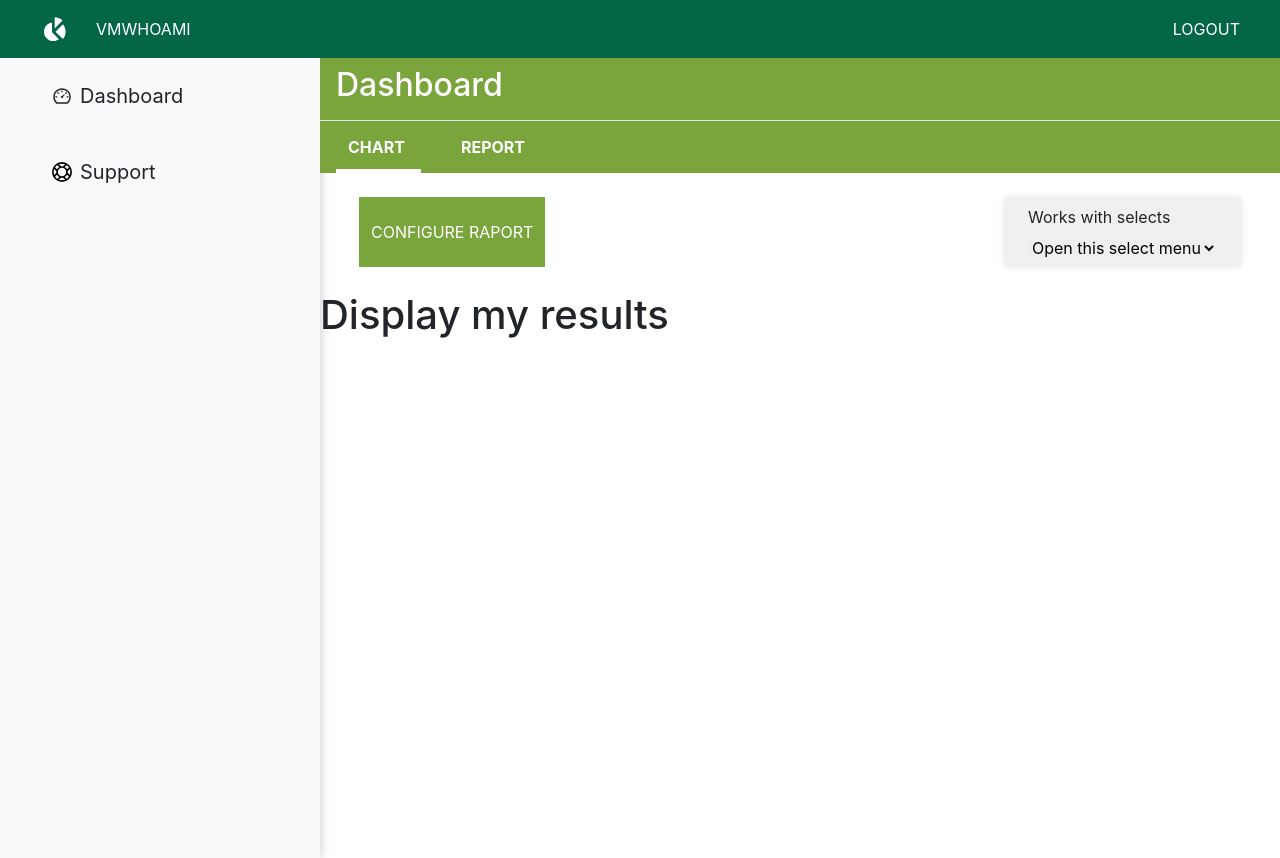
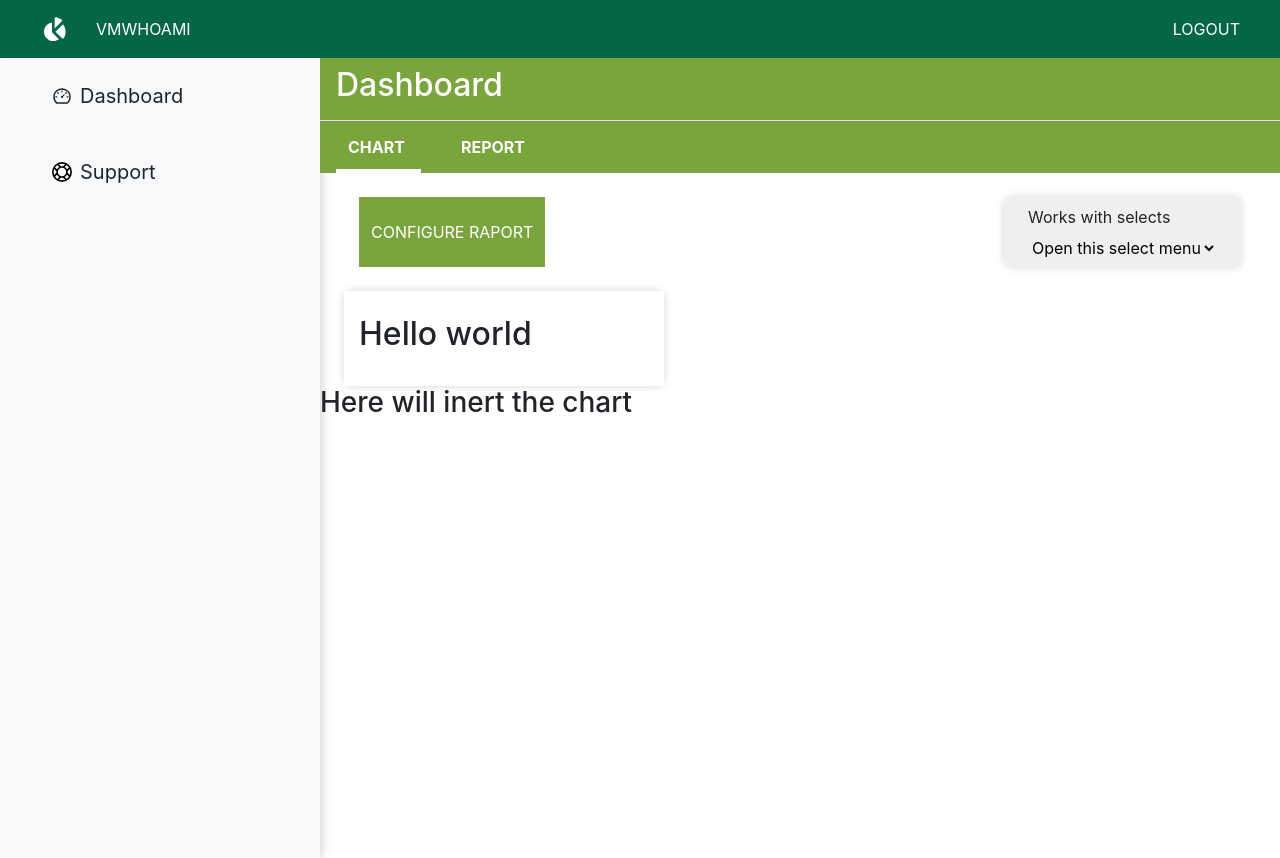
Before and after one commit to vmwhoami/admin_ui_maib, a React (Create React App) app: page / in a window 1280 px wide. Built offline with nearby package versions, Linux system fonts and the light colour scheme; no server answers; what miragejs would draw is missing.

Commit message:
Restructure the code delete unnecessary folder

```diff
--- /dev/null
+++ b/src/components/chart/chart.js
@@ -0,0 +1,10 @@
+import React from 'react';
+import { Row } from 'react-bootstrap';
+
+const Chart = () => (
+  <Row>
+    <h3>Here will inert the chart</h3>
+  </Row>
+);
+
+export default Chart;
--- a/src/components/chartFilter/ChartFilter.js
+++ b/src/components/chartFilter/ChartFilter.js
@@ -1,9 +1,11 @@
 import React from 'react';
-import { Row, Button, Form } from 'react-bootstrap';
+import {
+  Row, Button, Form, Col,
+} from 'react-bootstrap';
 // import FloatingLabel from 'react-bootstrap-floating-label';
 
 const ChartFilter = () => (
-
+  <>
     <Form as={Row} className="m-4 d-flex justify-content-between">
       <Button className="text-uppercase rounded-0 title border-0">Configure raport</Button>
       <div className="date-select px-4 py-2">
@@ -17,18 +19,12 @@ const ChartFilter = () => (
         </select>
       </div>
     </Form>
-
+    <Row>
+      <Col lg={4} sm={6} className="py-4 ml-4 box-shadow">
+        <h2>Hello world</h2>
+      </Col>
+    </Row>
+  </>
 );
 
 export default ChartFilter;
-
-/* <Form>
-<Button>Configurare Raport</Button>
-
-<Form.Select aria-label="Default select example">
- <option>Open this select menu</option>
- <option value="1">One</option>
- <option value="2">Two</option>
- <option value="3">Three</option>
-</Form.Select>
-</Form> */
--- a/src/components/downloadsResult/DownRes.js
+++ /dev/null
@@ -1,18 +0,0 @@
-import React, { useEffect } from 'react';
-import { useDispatch } from 'react-redux';
-import { Row } from 'react-bootstrap';
-import { getDowloads } from '../../redux/downloadsReducer/actions';
-
-const DownRes = () => {
-  const dispatch = useDispatch();
-  useEffect(() => {
-    dispatch(getDowloads());
-  }, []);
-  return (
-    <Row>
-      <h1>Display my results</h1>
-    </Row>
-  );
-};
-
-export default DownRes;
--- a/src/pages/Dashboard.js
+++ b/src/pages/Dashboard.js
@@ -1,17 +1,25 @@
-import React from 'react';
+import React, { useEffect } from 'react';
+import { useDispatch } from 'react-redux';
 import Layout from '../components/layout';
 import Title from '../components/Title';
 import ChartNav from '../components/ChartNav';
 import ChartFilter from '../components/chartFilter/ChartFilter';
-import DownRes from '../components/downloadsResult/DownRes';
+import Chart from '../components/chart/chart';
+import { getDowloads } from '../redux/downloadsReducer/actions';
 
-const Dashboard = () => (
+const Dashboard = () => {
+  const dispatch = useDispatch();
+  useEffect(() => {
+    dispatch(getDowloads());
+  }, []);
+  return (
     <Layout>
       <Title title="Dashboard" />
       <ChartNav />
       <ChartFilter />
-    <DownRes />
+      <Chart />
     </Layout>
   );
+};
 
 export default Dashboard;
--- a/src/styles/index.css
+++ b/src/styles/index.css
@@ -83,11 +83,14 @@ code {
   width: 85px;
   height: 4px;
 }
+.box-shadow{
+  box-shadow: 0px 0px 10px -3px rgba(0, 0, 0, 0.3);
+}
 .date-select{
   display: flex;
   flex-direction: column;
   background-color: #F0F0F0;
-  box-shadow: 0px 0px 10px -3px rgba(0,0,0,0.20);
+  box-shadow: 0px 0px 10px -3px rgba(0,0,0,0.3);
 }
 .date-select input{
   background-color: red !important;
```
Lines whose indentation alone changed are shown as unchanged.
